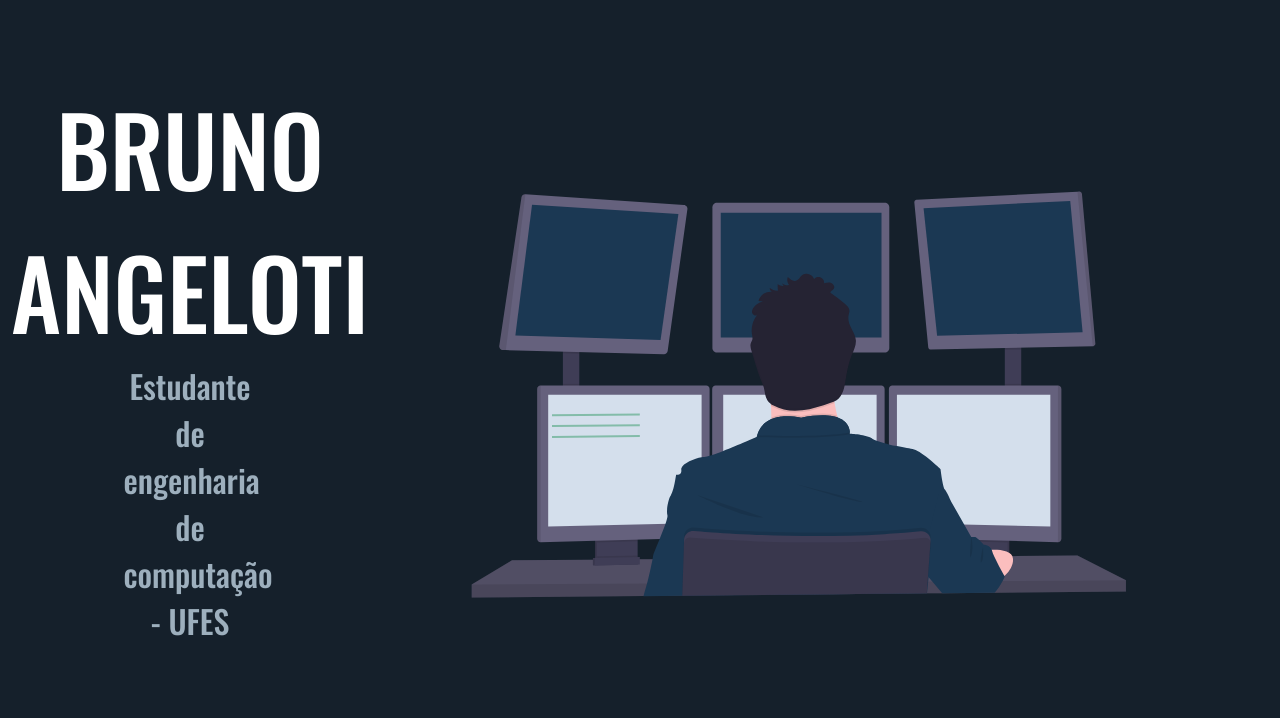
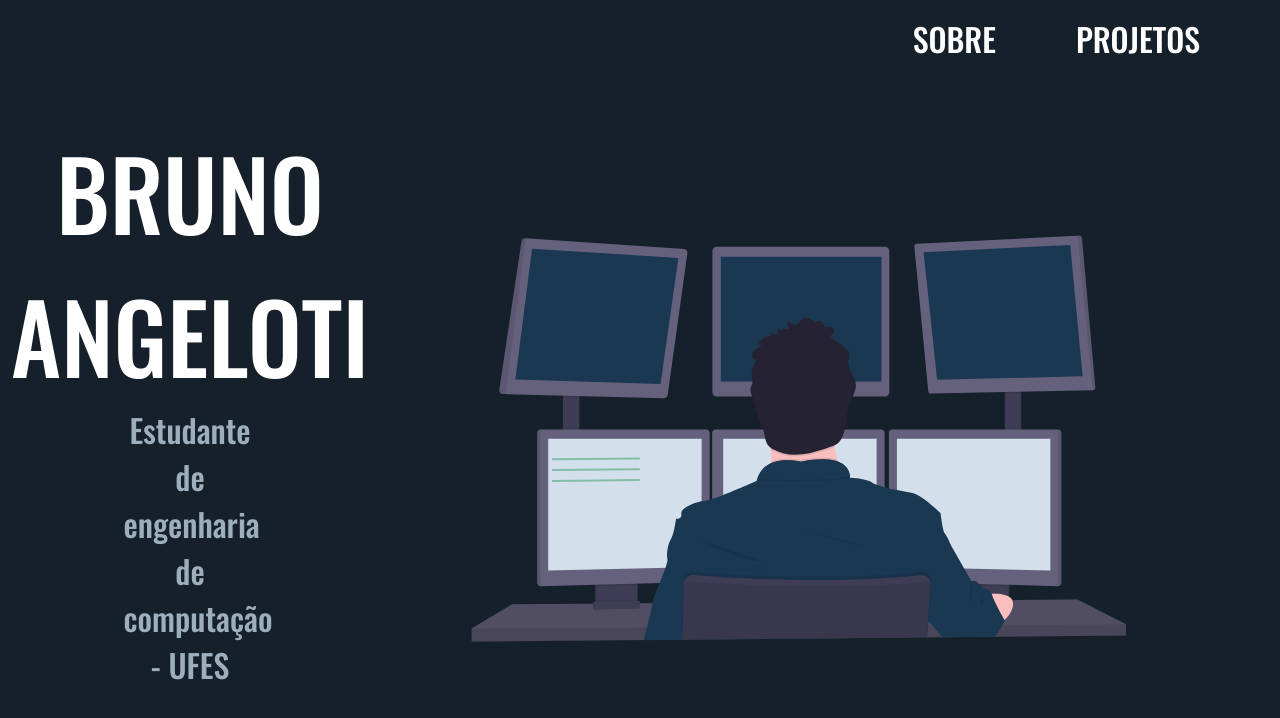
Before and after one commit to BrunoAngeloti/Portifolio, a Next.js app: page / in a window 1280 px wide. Shown: the top 718 px of the page. Built offline with nearby package versions, Linux system fonts and the light colour scheme.

Commit message:
primeiro commit

```diff
--- a/pages/index.js
+++ b/pages/index.js
@@ -10,8 +10,11 @@ export default function Home() {
         <meta name="description" content="Generated by create next app" />
       </Head>
       <div className={styles.header}>
+          <h3>SOBRE</h3>
+          <h3>PROJETOS</h3>
+        </div>
+      <div className={styles.home}>
 
-      </div>
         <div className={styles.section}>
           <div className={styles.content}>
             <h1>BRUNO ANGELOTI</h1>
@@ -21,6 +24,8 @@ export default function Home() {
             <img src="person.svg" alt="pessoa no computador" />
           </div>
         </div>
+      </div>
+
 
     </div>
   )
--- a/styles/Home.module.css
+++ b/styles/Home.module.css
@@ -1,11 +1,56 @@
 .container {
+  display: flex;
+  flex-direction: column;
+  height: 100vh;
+  margin: 0;
+  padding: 0;
+}
+
+.home {
   background-color: var(--background-green) ;
   height: 100vh;
+  padding: 0;
+  margin: 0;
 }
 
 .header {
   width: 100%;
   height: 10%;
+  background-color: var(--background-green) ;
+  margin: 0;
+  padding: 0;
+  display: flex;
+  flex-direction: row;
+  justify-content: flex-end;
+  align-items: center;
+}
+
+.header h3{
+  color: var(--title);
+  font-size: 2rem;
+  font-weight: 500;
+  font-family: 'Oswald', sans-serif;
+  display: inline-block;
+  margin-right: 5rem;
+  text-decoration: none;
+}
+
+.header h3:hover{
+  cursor: pointer;
+}
+
+.header h3::after{
+  content: '';
+  display: block;
+  border-bottom: solid 3px #019fb6;
+  transform: scaleX(0);
+  transition: transform 250ms ease-in-out;
+
+
+}
+
+.header h3:hover::after{
+  transform: scaleX(1);
 
 }
 
@@ -22,7 +67,7 @@
 .content {
   text-align: center;
   width: 100%;
-  margin-bottom: 10rem;
+
 
   display: flex;
   flex-direction: column;
@@ -49,7 +94,7 @@
 }
 
 .image {
-  margin-bottom: 10rem;
+
 
   width: 100%;
 }
```
Lines whose indentation alone changed are shown as unchanged.
